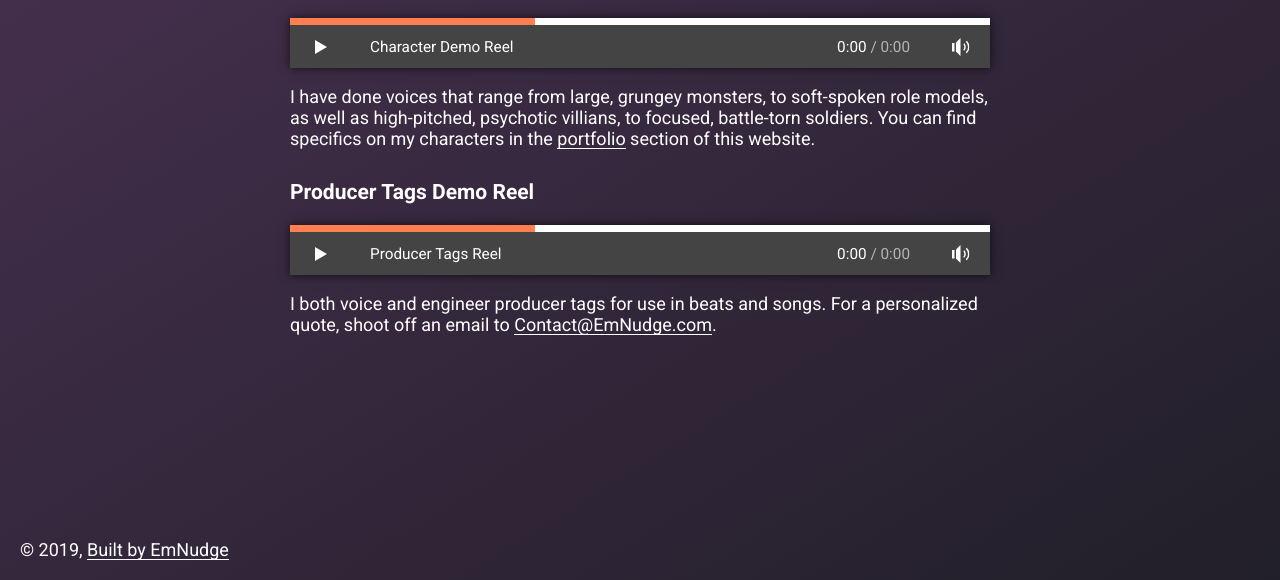
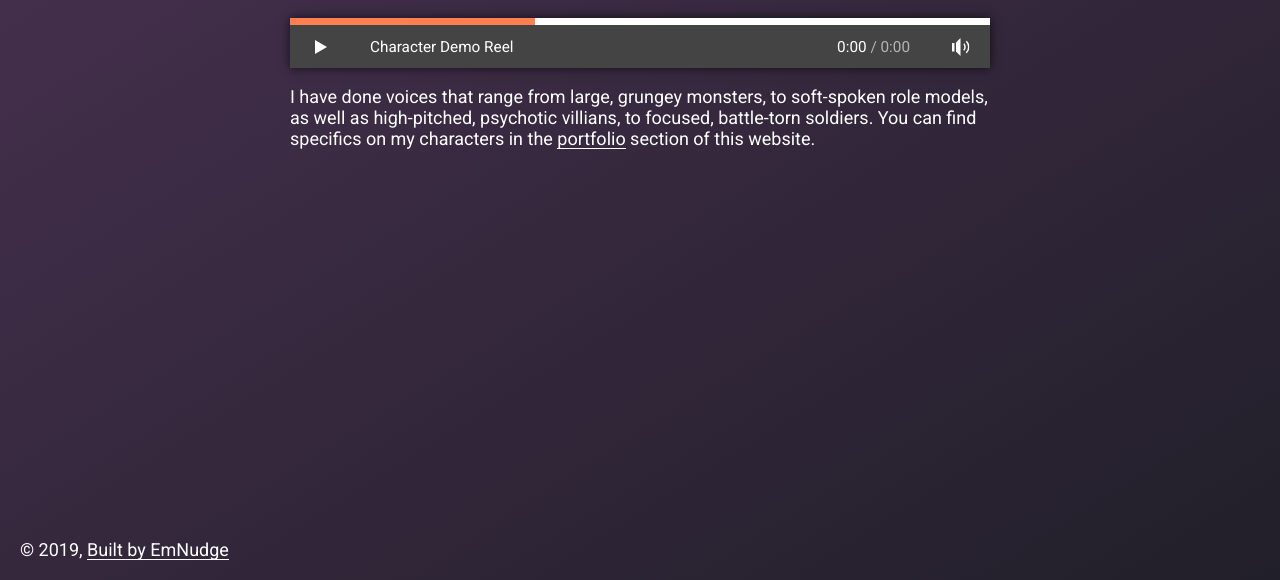
Before and after one commit to EmNudge/emnudge-site, a Gatsby site: page /demos in a window 1280 px wide. Shown: the part 220-800 px from the top of the page. Built offline with nearby package versions, Linux system fonts and the light colour scheme; Gatsby itself is replaced by a stand-in of ours.

Commit message:
removed new demo

```diff
--- a/src/pages/demos.js
+++ b/src/pages/demos.js
@@ -24,15 +24,6 @@ const Demos = () => (
           this website.
         </p>
       </div>
-      <div className="demo-reel" style={{ marginTop: 30 }}>
-        <h3>Producer Tags Demo Reel</h3>
-        <AudioPlayer name="Producer Tags Reel" volume={0.7} file={tags} />
-        <p>
-          I both voice and engineer producer tags for use in beats and songs.
-          For a personalized quote, shoot off an email to{" "}
-          <a href="mailto:contact@emnudge.com">Contact@EmNudge.com</a>.
-        </p>
-      </div>
     </main>
   </Layout>
 )
```
Also changed, not shown: 1 other file.
